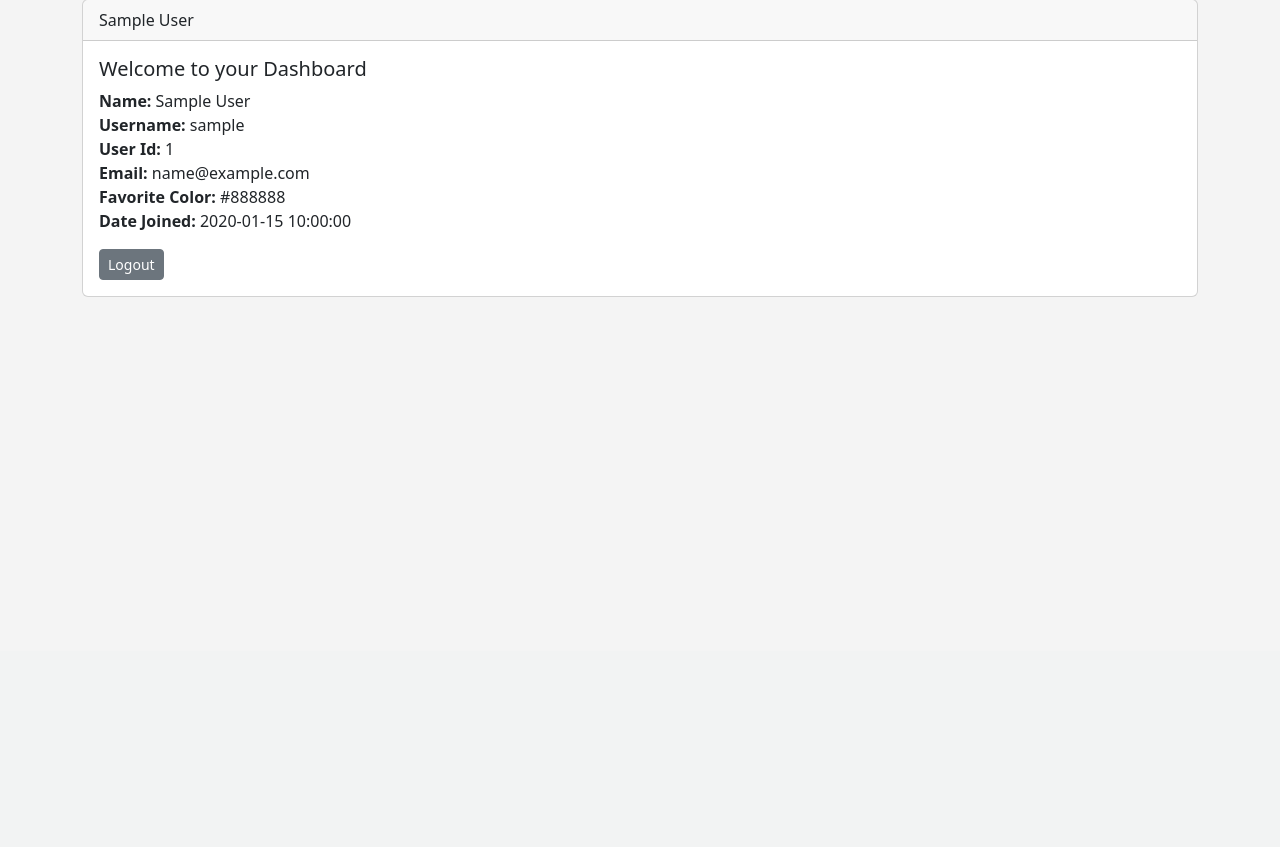
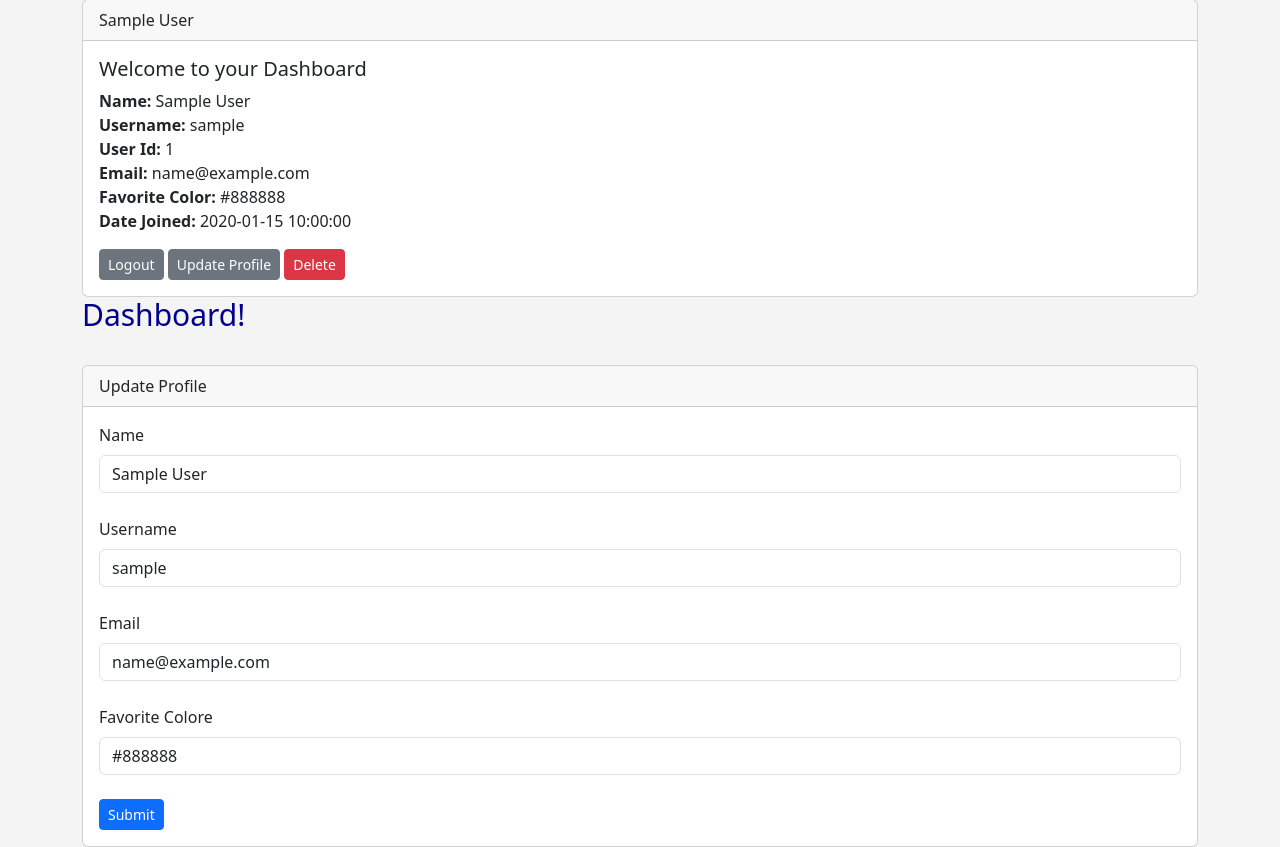
Before and after one commit to YuraSkivka/codemy, a Flask app: page /dashboard in a window 1280 px wide. Shown: the part 149-996 px from the top of the page. Before the commit the page ends 446 px from the top, so only its background shows below. Run offline with Flask 3, Linux system fonts and the light colour scheme; a user stored in the database is signed in; tables that the repository leaves empty hold one stand-in row (values such as "Sample post"); some libraries are stand-ins or nearby versions.

Commit message:
Update User Profile From Dashboard - Flask Fridays #25

```diff
--- a/flasker/app.py
+++ b/flasker/app.py
@@ -245,6 +245,7 @@ def update(id):
         user_to_update.name = request.form['name']
         user_to_update.email = request.form['email']
         user_to_update.favorite_color = request.form['favorite_color']
+        user_to_update.username = request.form['username']
         try:
             db.session.commit()
             flash('Form Update Successfully!')
@@ -437,7 +438,32 @@ def logout():
 @login_required
 def dashboard():
     m_log.info('/dashboard')
-    return render_template('dashboard.html')
+    form = UserForm()
+    id = current_user.id
+    user_to_update = User.query.get_or_404(id)
+    if request.method == "POST":
+        user_to_update.name = request.form['name']
+        user_to_update.email = request.form['email']
+        user_to_update.favorite_color = request.form['favorite_color']
+        user_to_update.username = request.form['username']
+        try:
+            db.session.commit()
+            flash('Form Update Successfully!')
+            return render_template("dashboard.html",
+                                   form=form,
+                                   user_to_update=user_to_update,
+                                   id=id)
+        except:
+            flash('Form Update Error!')
+            return render_template("dashboard.html",
+                                   form=form,
+                                   user_to_update=user_to_update)
+
+    else:
+        return render_template('dashboard.html',
+                               form=form,
+                               user_to_update=user_to_update,
+                               id=id)
 
 
 # обработка ошибок
--- a/flasker/templates/dashboard.html
+++ b/flasker/templates/dashboard.html
@@ -27,10 +27,36 @@
         <strong>Date Joined: </strong>{{ current_user.date_added }}<br>
     </p>
     <a href="{{ url_for('logout') }}" class="btn btn-secondary btn-sm">Logout</a>
+    <a href="{{ url_for('update', id=current_user.id) }}" class="btn btn-secondary btn-sm">Update Profile</a>
+    <a href="{{ url_for('delete', id=current_user.id) }}" class="btn btn-danger btn-sm"> Delete </a>
   </div>
 </div>
 
 
+<h1> Dashboard! </h1><br>
+<div class="card">
+  <div class="card-header">
+    Update Profile
+  </div>
+  <div class="card-body">
+    <form action="/dashboard" method="POST">
+        {{ form.hidden_tag() }}
 
+        {{ form.name.label(class="form-label") }}
+        {{ form.name(class="form-control", value=user_to_update.name) }}
+        <br>
+        {{ form.username.label(class="form-label") }}
+        {{ form.username(class="form-control", value=user_to_update.username) }}
+        <br>
+        {{ form.email.label(class="form-label") }}
+        {{ form.email(class="form-control", value=user_to_update.email) }}
+        <br>
+        {{ form.favorite_color.label(class="form-label") }}
+        {{ form.favorite_color(class="form-control", value=user_to_update.favorite_color) }}
+        <br>
+        {{ form.submit(class="btn btn-primary btn-sm") }}
+    </form>
+  </div>
+</div>
 
 {% endblock %}
--- a/flasker/templates/update.html
+++ b/flasker/templates/update.html
@@ -35,6 +35,9 @@ UserUpdate
         {{ form.name.label(class="form-label") }}
         {{ form.name(class="form-control", value=user_to_update.name) }}
         <br>
+        {{ form.username.label(class="form-label") }}
+        {{ form.username(class="form-control", value=user_to_update.username) }}
+        <br>
         {{ form.email.label(class="form-label") }}
         {{ form.email(class="form-control", value=user_to_update.email) }}
         <br>
```
